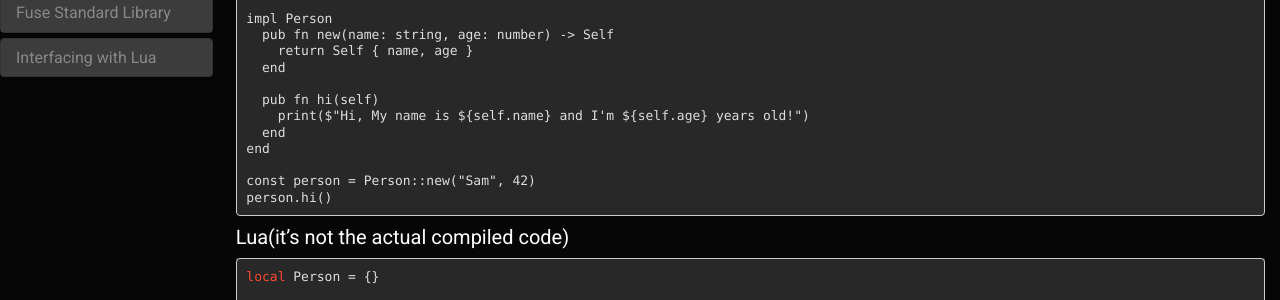
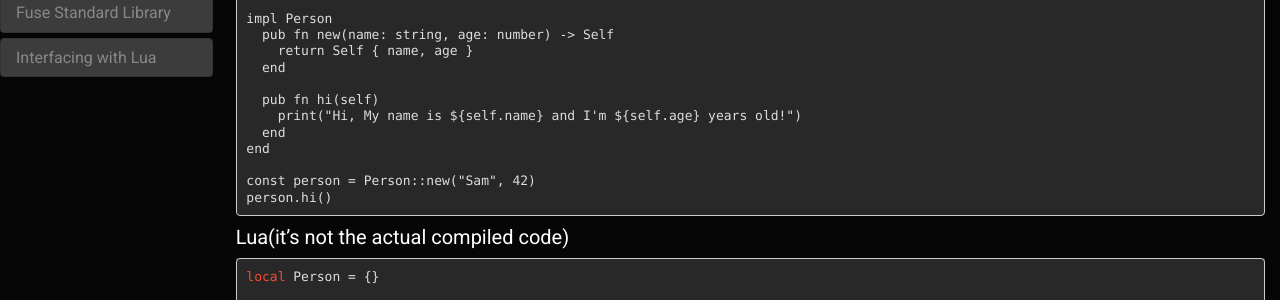
Before and after one commit to fuse-lang/fuse-lang.github.io, a Jekyll site: the page built from _docs/index.md, in a window 1280 px wide and 900 px high, scrolled down 1258 px. Shown: the part 330-630 px from the top of the window. Built offline with Jekyll 4.4.1, drawn with Linux system fonts in a browser that asks for light colours; some of the changed text lies outside the part shown.

Commit message:
remove unused `$` symbol which were left behind from old syntax.

```diff
--- a/_docs/index.md
+++ b/_docs/index.md
@@ -90,7 +90,7 @@ impl Person
   end
 
   pub fn hi(self)
-    print($"Hi, My name is ${self.name} and I'm ${self.age} years old!")
+    print("Hi, My name is ${self.name} and I'm ${self.age} years old!")
   end
 end
 
```
